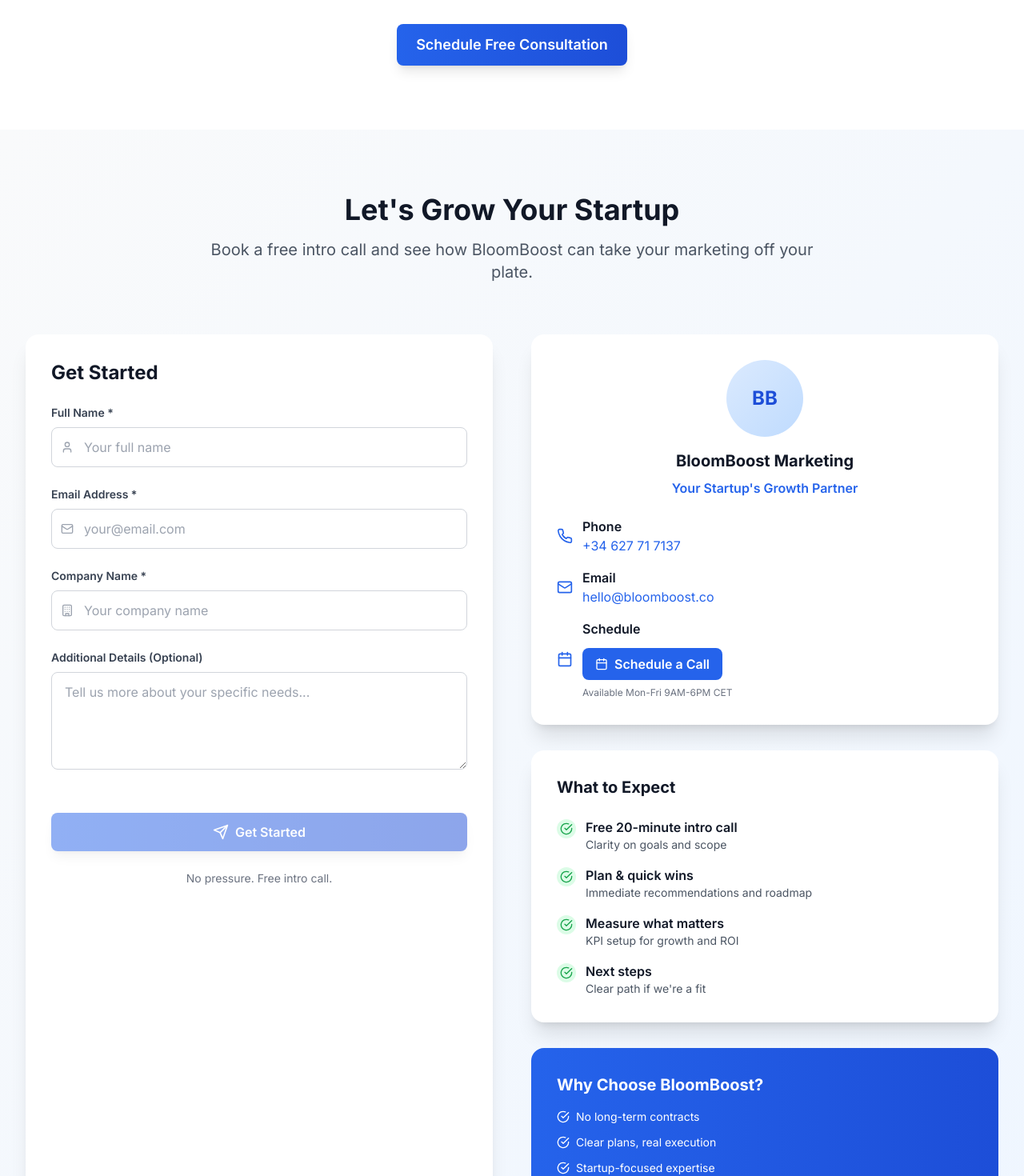
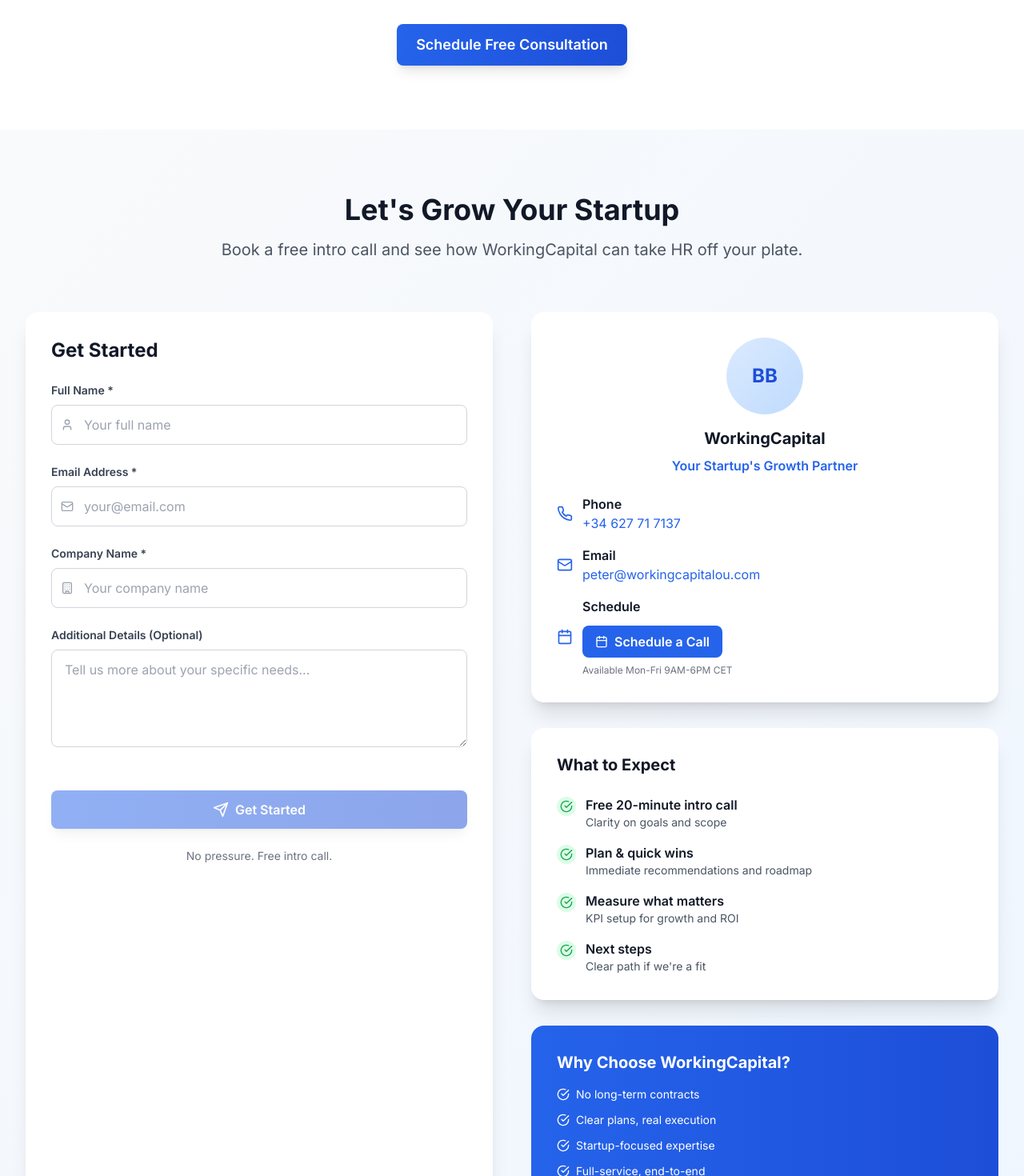
Before and after one commit to peter-workingcapital/workingcapital-website4, a Next.js app: page / in a window 1280 px wide. Shown: the part 10530-12000 px from the top of the page at 80% size. Built offline with nearby package versions, Linux system fonts and the light colour scheme; no server answers.

Commit message:
Update ContactSection.tsx

```diff
--- a/components/ContactSection.tsx
+++ b/components/ContactSection.tsx
@@ -108,7 +108,7 @@
               Let's Grow Your Startup
             </h2>
             <p className="text-xl text-gray-600 max-w-3xl mx-auto">
-              Book a free intro call and see how BloomBoost can take your marketing off your plate.
+              Book a free intro call and see how WorkingCapital can take HR off your plate.
             </p>
           </motion.div>
 
@@ -280,7 +280,7 @@
                     <span className="text-2xl font-bold text-primary-700">BB</span>
                   </div>
                   <h3 className="text-xl font-bold text-gray-900 mb-2">
-                    BloomBoost Marketing
+                    WorkingCapital
                   </h3>
                   <p className="text-primary-600 font-semibold">
                     Your Startup's Growth Partner
@@ -302,8 +302,8 @@
                     <Mail className="w-5 h-5 text-primary-600" />
                     <div>
                       <p className="font-semibold text-gray-900">Email</p>
-                      <a href="mailto:hello@bloomboost.co" className="text-primary-600 hover:text-primary-700">
-                        hello@bloomboost.co
+                      <a href="mailto:peter@workingcapitalou.com" className="text-primary-600 hover:text-primary-700">
+                        peter@workingcapitalou.com
                       </a>
                     </div>
                   </div>
@@ -385,7 +385,7 @@
               {/* Trust Indicators */}
               <div className="bg-gradient-to-r from-primary-600 to-primary-700 rounded-2xl p-8 text-white">
                 <h3 className="text-xl font-bold mb-4">
-                  Why Choose BloomBoost?
+                  Why Choose WorkingCapital?
                 </h3>
 
                 <div className="space-y-3">
```
